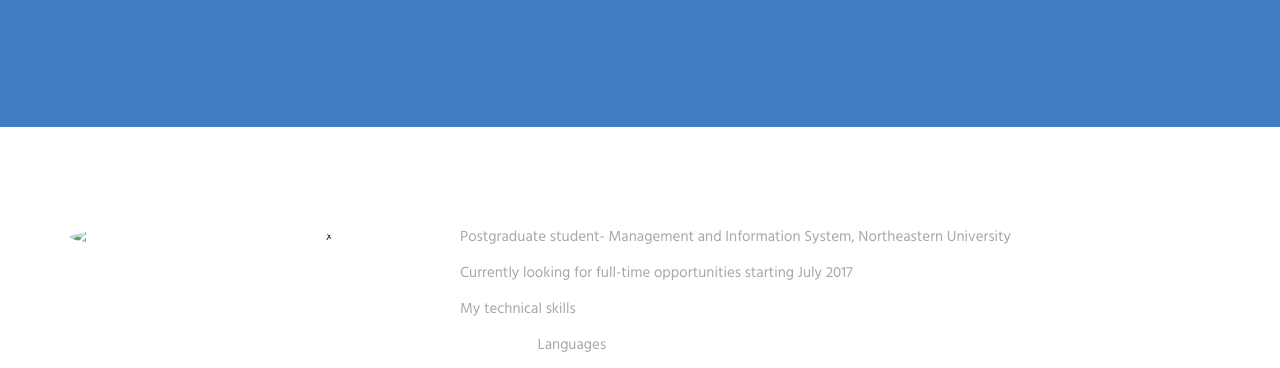
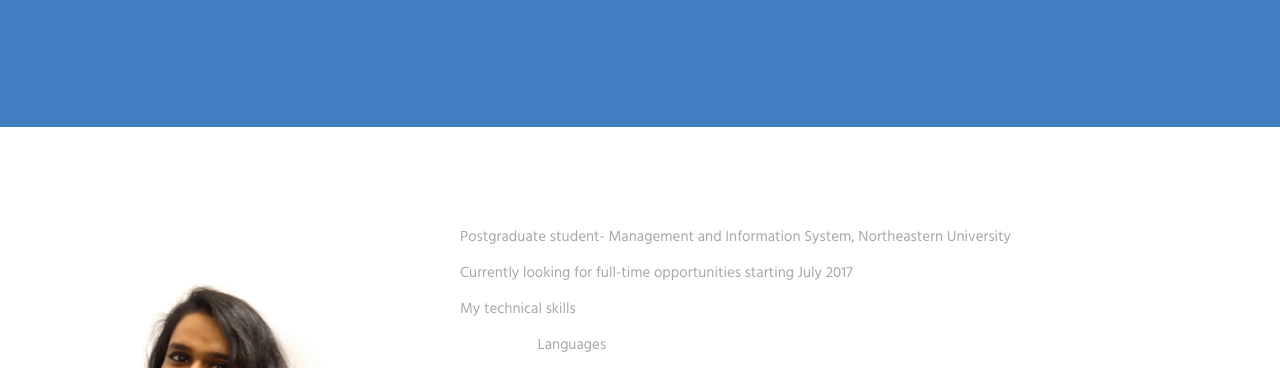
Before and after one commit to yash26195/Portfolio, a plain HTML site: page index.html in a window 1280 px wide. Shown: the part 569-937 px from the top of the page. Drawn offline with Linux system fonts and the light colour scheme.

Commit message:
Update index.html

```diff
--- a/index.html
+++ b/index.html
@@ -108,7 +108,7 @@
                 <div class="row">
                     <div class="col-sm-3 ">
                         <div class="text-right sm-text-left">
-                            <img class="img-responsive" style="border-radius: 50%;" src="img/dp.jpg" alt="x">
+                            <img class="img-responsive" style="border-radius: 50%;" src="/img/IMG-20170408-WA0040.jpg">
                         </div>
                     </div>
                     <div class="col-sm-8 col-sm-offset-1">
```
